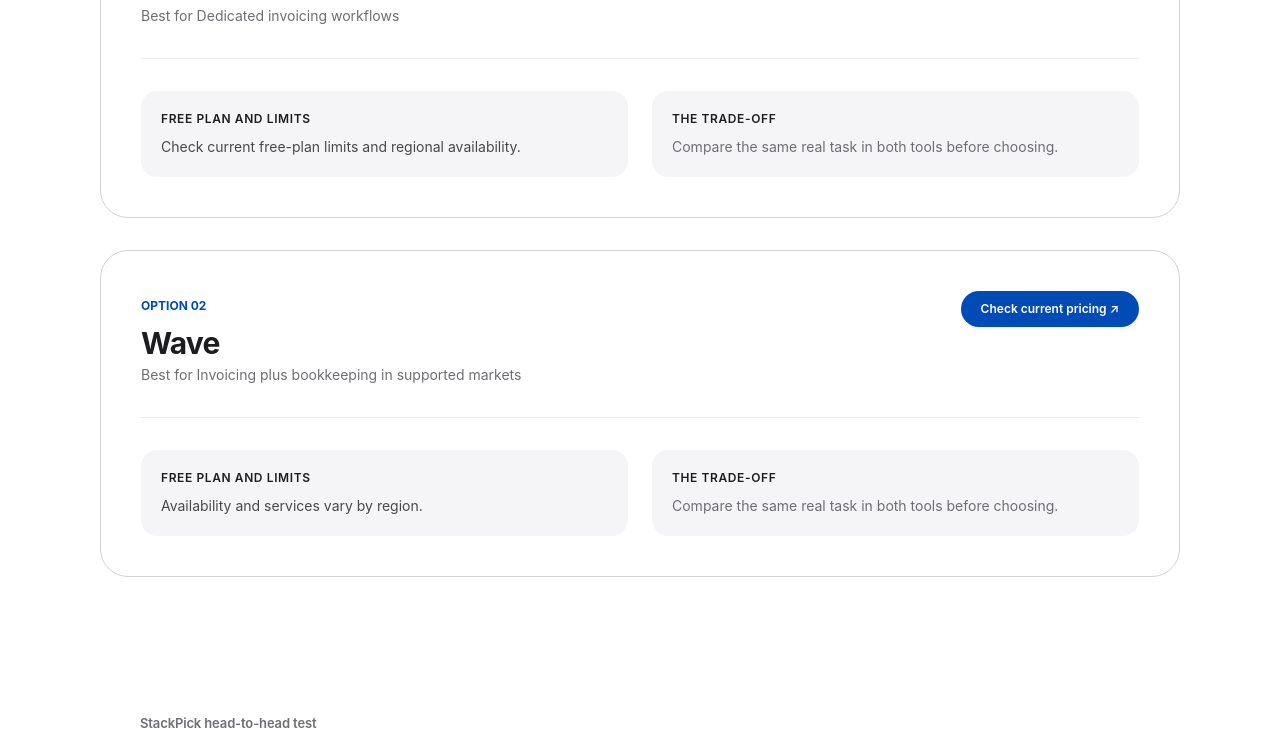
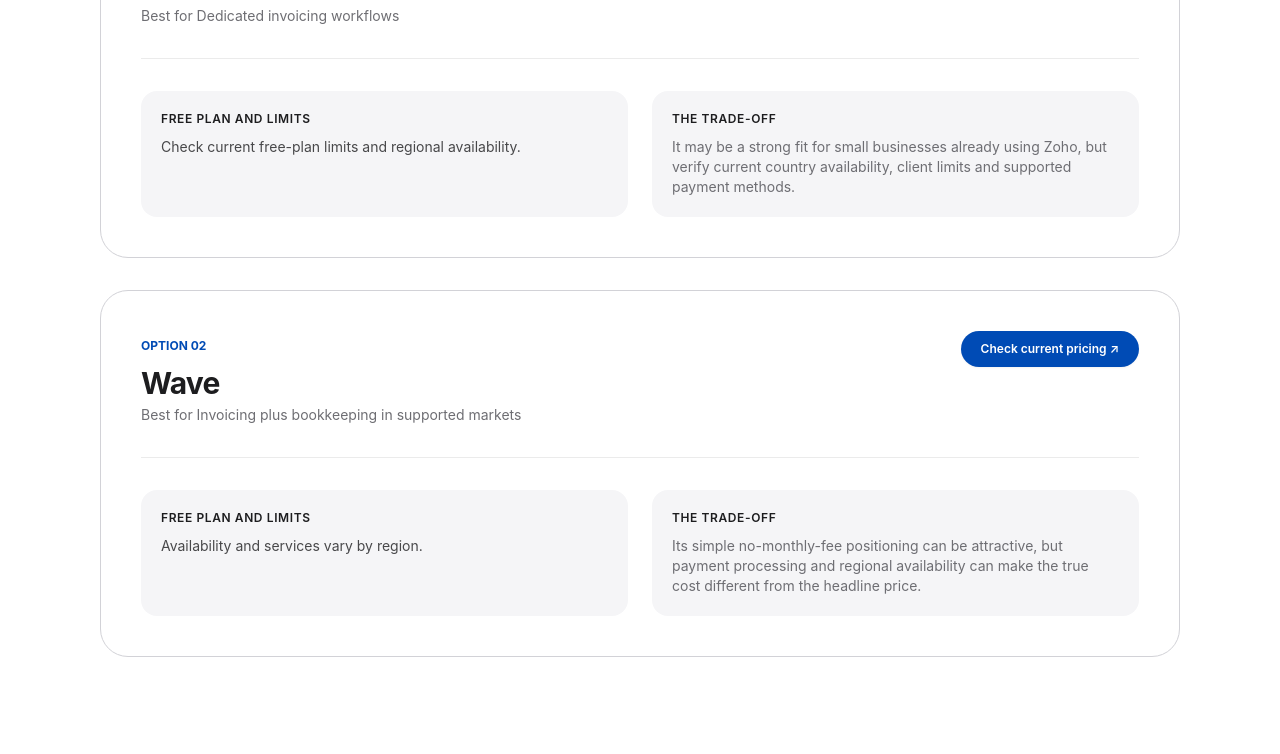
Before and after one commit to LinukaBandara/StackPick, a Next.js app: page /best/zoho-invoice-vs-wave in a window 1280 px wide. Shown: the part 1560-2314 px from the top of the page. Built offline with nearby package versions, Linux system fonts and the light colour scheme; no server answers.

Commit message:
Improve zoho-invoice-vs-wave comparison decision guidance

```diff
--- a/app/best/zoho-invoice-vs-wave/page.tsx
+++ b/app/best/zoho-invoice-vs-wave/page.tsx
@@ -15,10 +15,10 @@ export default function Page() {
       intro="Compare Zoho Invoice and Wave for small businesses and freelancers choosing between dedicated invoicing and a broader bookkeeping workflow."
       pricingNote="Pricing, limits and included features can change. Check the providers' current plans before making a decision."
       tools={[
-        { name: "Zoho Invoice", bestFor: "Dedicated invoicing workflows", freeOption: "Check current free-plan limits and regional availability.", tradeoff: "Compare the same real task in both tools before choosing.", url: "https://www.zoho.com/invoice/" },
-        { name: "Wave", bestFor: "Invoicing plus bookkeeping in supported markets", freeOption: "Availability and services vary by region.", tradeoff: "Compare the same real task in both tools before choosing.", url: "https://www.waveapps.com/" },
+        { name: "Zoho Invoice", bestFor: "Dedicated invoicing workflows", freeOption: "Check current free-plan limits and regional availability.", tradeoff: "It may be a strong fit for small businesses already using Zoho, but verify current country availability, client limits and supported payment methods.", url: "https://www.zoho.com/invoice/" },
+        { name: "Wave", bestFor: "Invoicing plus bookkeeping in supported markets", freeOption: "Availability and services vary by region.", tradeoff: "Its simple no-monthly-fee positioning can be attractive, but payment processing and regional availability can make the true cost different from the headline price.", url: "https://www.waveapps.com/" },
       ]}
-      bottomLine="There is no universal winner. The better tool is the one that handles your normal workflow with less friction at the price you can justify. Test the same job in both products before switching."
+      bottomLine="Compare these two against your country and payment workflow first: confirm that each supports the way your clients pay, then check invoice limits, recurring billing, reminders and expense tracking. If both fit, choose the one that needs less manual work—not simply the one with the lowest advertised price."
     >
       <section className="bg-white">
         <div className="sp-container py-16 sm:py-20">
```
